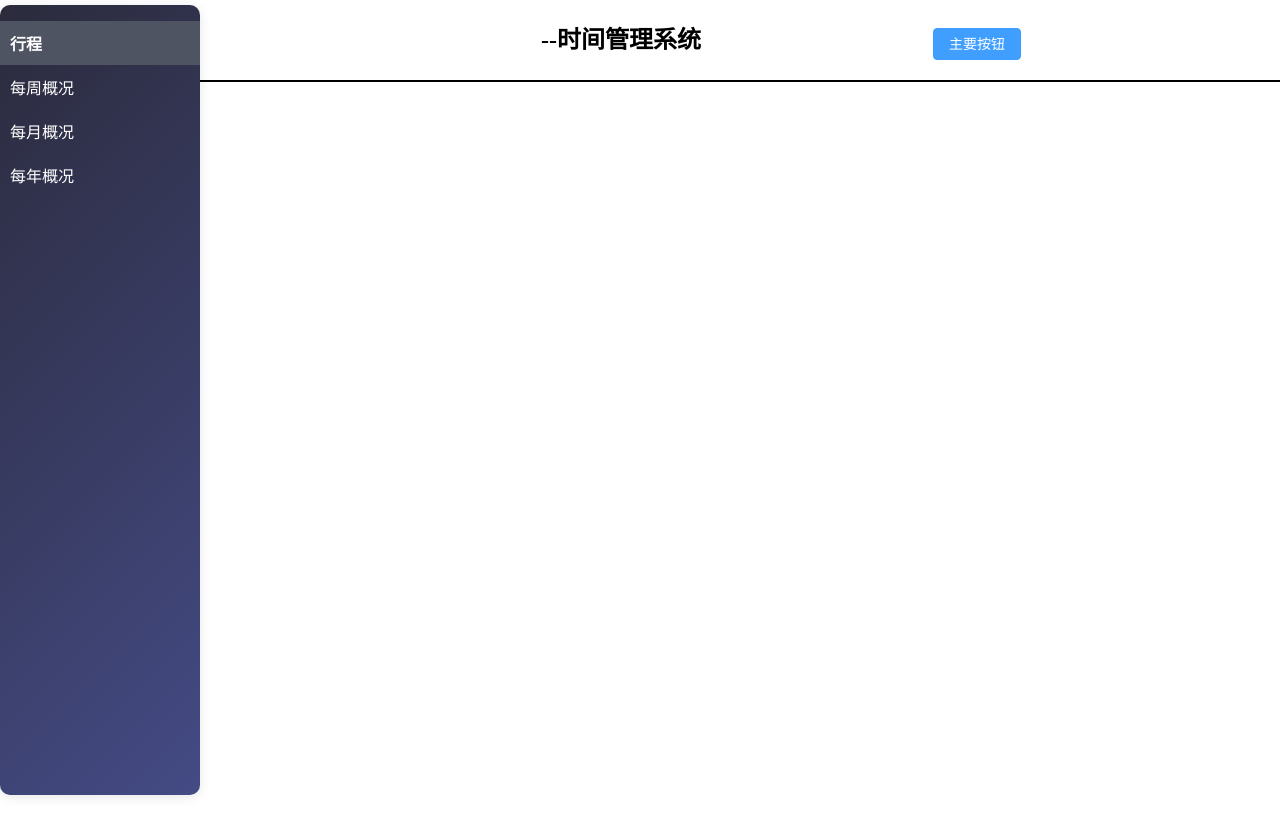
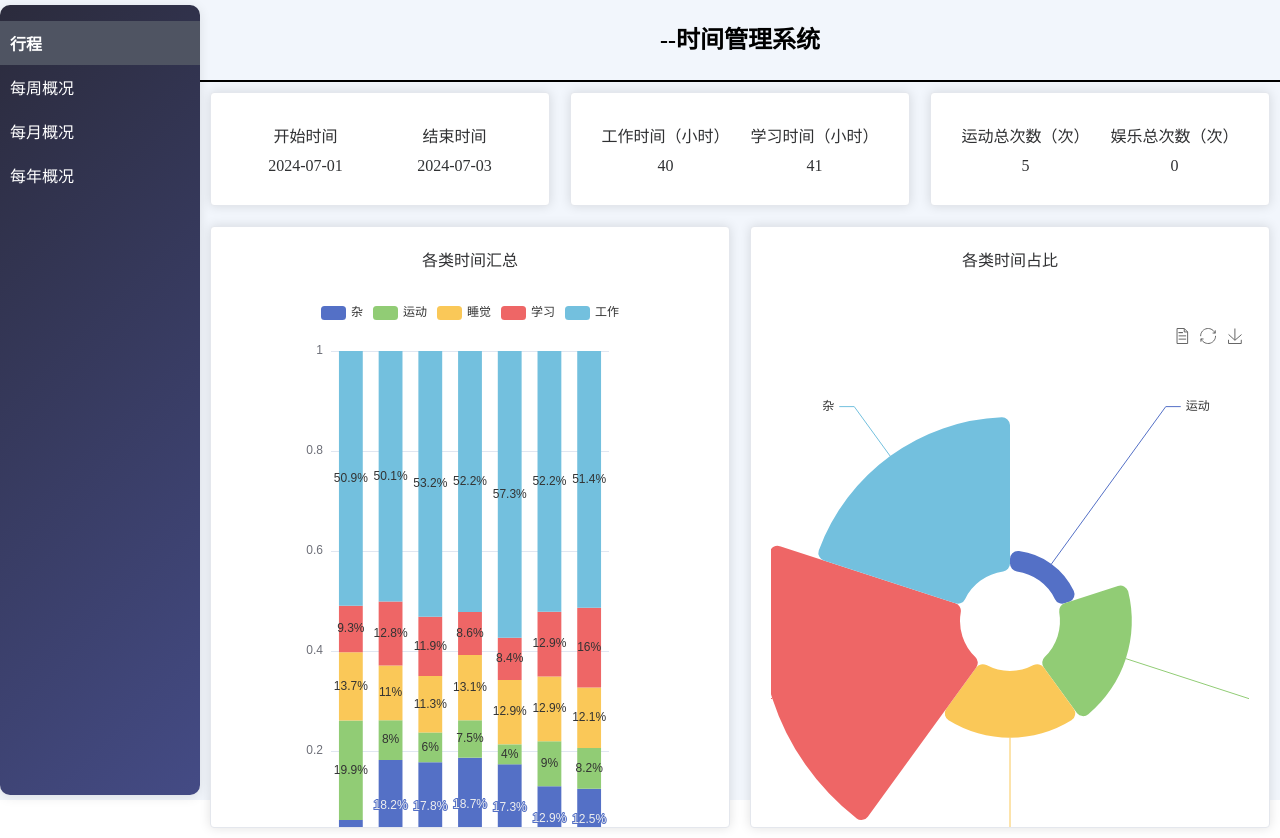
Before and after one commit to zwhy777/time_web, a Vue app: page /week in a window 1280 px wide. Before the commit the page ends 800 px from the top, so only its background shows below. Built offline with nearby package versions, Linux system fonts and the light colour scheme.

Commit message:
完成每周概况

```diff
--- a/package.json
+++ b/package.json
@@ -11,6 +11,7 @@
     "@element-plus/icons-vue": "^2.3.1",
     "@vueuse/core": "^10.11.0",
     "axios": "^1.6.0",
+    "echarts": "^5.5.1",
     "element-plus": "^2.7.6",
     "pinia": "^2.1.7",
     "vue": "^3.3.4",
--- a/src/main.js
+++ b/src/main.js
@@ -7,7 +7,12 @@ import App from './App.vue'
 import router from './router'
 import axios from "axios";
 
+// 引入 echarts
+import * as echarts from 'echarts'
+
 const app = createApp(App)
+// 全局挂载 echarts
+app.config.globalProperties.$echarts = echarts
 axios.defaults.baseURL = 'http://localhost:8080'
 
 app.use(createPinia())
--- a/src/views/week.vue
+++ b/src/views/week.vue
@@ -9,7 +9,55 @@
             <strong>{{user_name}}--时间管理系统</strong>
           </h2>
         </div>
-        <el-button type="primary" style="margin-left: 150px;">主要按钮</el-button>
+      </div>
+      <div class="upshow">
+        <el-card style="width: 33%;margin: 10px;text-align: center;">
+          <div class="showTime">
+            <div class="beginTime">
+              <span style="flex: 1;margin-bottom: 10px;">开始时间</span>
+              <span style="flex: 1;">2024-07-01</span>
+            </div>
+            <div class="endTime">
+              <span style="flex: 1;margin-bottom: 10px;">结束时间</span>
+              <span style="flex: 1;">2024-07-03</span>
+            </div>
+          </div>
+        </el-card>
+        <el-card style="width: 33%;margin: 10px;text-align: center;">
+          <div class="showTime">
+            <div class="beginTime">
+              <span style="flex: 1;margin-bottom: 10px;">工作时间（小时）</span>
+              <span style="flex: 1;">40</span>
+            </div>
+            <div class="endTime">
+              <span style="flex: 1;margin-bottom: 10px;">学习时间（小时）</span>
+              <span style="flex: 1;">41</span>
+            </div>
+          </div>
+        </el-card>
+        <el-card style="width: 33%;margin: 10px;text-align: center;">
+          <div class="showTime">
+            <div class="beginTime">
+              <span style="flex: 1;margin-bottom: 10px;">运动总次数（次）</span>
+              <span style="flex: 1;">5</span>
+            </div>
+            <div class="endTime">
+              <span style="flex: 1;margin-bottom: 10px;">娱乐总次数（次）</span>
+              <span style="flex: 1;">0</span>
+            </div>
+          </div>
+        </el-card>
+      </div>
+      <div class="pieShow">
+        <el-card style="width: 45%; height: 75vh;flex: 1;margin: 10px;text-align: center;">
+          <div style="margin-bottom: 30px;text-align: center;">各类时间汇总</div>
+          <div ref="myChart1" id="myChart1" style="width: 100%;height: 600px;"></div>
+        </el-card>
+
+        <el-card style="width: 45%; height: 75vh;flex: 1;margin: 10px;text-align: center;">
+          <div style="margin-bottom: 50px;text-align: center;">各类时间占比</div>
+          <div ref="myChart" id="myChart" style="width: 100%;height: 600px;"></div>
+        </el-card>
       </div>
     </div>
   </div>
@@ -20,6 +68,108 @@ import { get } from "@/net";
 import { ElMessage } from "element-plus";
 import { useRouter } from "vue-router";
 import Sidebar from "../components/sideBar/SideBar.vue";
+import * as echarts from "echarts";
+
+import { getCurrentInstance, onMounted } from "vue";
+
+onMounted(() => {
+  var chartDom1 = document.getElementById("myChart1");
+  var myChart1 = echarts.init(chartDom1);
+  var option;
+
+  const rawData = [
+    [100, 302, 301, 334, 390, 330, 320],
+    [320, 132, 101, 134, 90, 230, 210],
+    [220, 182, 191, 234, 290, 330, 310],
+    [150, 212, 201, 154, 190, 330, 410],
+    [820, 832, 901, 934, 1290, 1330, 1320],
+  ];
+  const totalData = [];
+  for (let i = 0; i < rawData[0].length; ++i) {
+    let sum = 0;
+    for (let j = 0; j < rawData.length; ++j) {
+      sum += rawData[j][i];
+    }
+    totalData.push(sum);
+  }
+  const grid = {
+    left: 100,
+    right: 100,
+    top: 50,
+    bottom: 50,
+  };
+  const series = ["杂", "运动", "睡觉", "学习", "工作"].map((name, sid) => {
+    return {
+      name,
+      type: "bar",
+      stack: "total",
+      barWidth: "60%",
+      label: {
+        show: true,
+        formatter: (params) => Math.round(params.value * 1000) / 10 + "%",
+      },
+      data: rawData[sid].map((d, did) =>
+        totalData[did] <= 0 ? 0 : d / totalData[did]
+      ),
+    };
+  });
+  option = {
+    legend: {
+      selectedMode: false,
+    },
+    grid,
+    yAxis: {
+      type: "value",
+    },
+    xAxis: {
+      type: "category",
+      data: ["Mon", "Tue", "Wed", "Thu", "Fri", "Sat", "Sun"],
+    },
+    series,
+  };
+
+  option && myChart1.setOption(option);
+
+  var chartDom = document.getElementById("myChart");
+  var myChart = echarts.init(chartDom);
+  var option;
+
+  option = {
+    legend: {
+      top: "bottom",
+    },
+    toolbox: {
+      show: true,
+      feature: {
+        mark: { show: true },
+        dataView: { show: true, readOnly: false },
+        restore: { show: true },
+        saveAsImage: { show: true },
+      },
+    },
+    series: [
+      {
+        name: "Nightingale Chart",
+        type: "pie",
+        radius: [50, 250],
+        center: ["50%", "50%"],
+        roseType: "area",
+        itemStyle: {
+          borderRadius: 8,
+        },
+        data: [
+          { value: 4, name: "运动" },
+          { value: 14, name: "学习" },
+          { value: 13, name: "工作" },
+          { value: 39, name: "睡觉" },
+          { value: 30, name: "杂" },
+        ],
+      },
+    ],
+  };
+
+  option && myChart.setOption(option);
+});
 
 const user_name = "";
 </script>
@@ -27,6 +177,9 @@ const user_name = "";
 <style scoped>
 .app {
   display: flex;
+  height: 100vh;
+  width: 100%;
+  background-color: #f2f6fc;
 }
 
 .content {
@@ -50,4 +203,38 @@ const user_name = "";
   border-bottom: 2px solid #000;
   text-align: center;
 }
+
+.upshow {
+  display: flex;
+  flex-direction: row;
+}
+
+.showTime {
+  width: 100%;
+  display: flex;
+  flex-direction: row;
+  text-align: center;
+}
+.beginTime {
+  flex: 1;
+  width: 50%;
+  /* background-color: aqua; */
+  margin: 10px;
+  display: flex;
+  flex-direction: column;
+}
+
+.endTime {
+  flex: 1;
+  width: 50%;
+  /* background-color: blueviolet; */
+  margin: 10px;
+  display: flex;
+  flex-direction: column;
+}
+
+.pieShow {
+  display: flex;
+  flex-direction: row;
+}
 </style>
```
Also changed, not shown: 2 other files (tests, documents, lock files or other folders).
